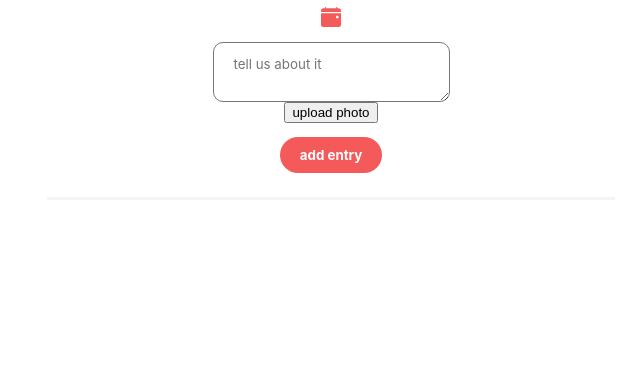
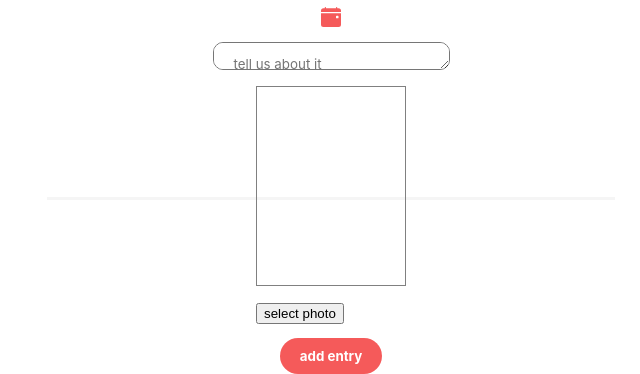
Before and after one commit to skuenzi/travel-journal, a React (Create React App) app: page / in a window 1280 px wide. Shown: the part 859-1233 px from the top of the page, without its empty margins (309-949 px from the left). Before the commit the page ends 1059 px from the top, so only its background shows below. Built offline with nearby package versions, Linux system fonts and the light colour scheme; the HTML template or start-up script is replaced by a standard one.

Commit message:
photo upload complete
photos can now be uploaded and stored in the public folder

```diff
--- a/package.json
+++ b/package.json
@@ -6,6 +6,11 @@
     "@testing-library/jest-dom": "^5.16.1",
     "@testing-library/react": "^12.1.2",
     "@testing-library/user-event": "^13.5.0",
+    "axios": "^0.26.0",
+    "cors": "^2.8.5",
+    "express": "^4.17.3",
+    "multer": "^1.4.4",
+    "nodemon": "^2.0.15",
     "react": "^17.0.2",
     "react-dom": "^17.0.2",
     "react-icons": "^4.3.1",
--- a/src/Components/NewEntryForm/NewEntryForm.js
+++ b/src/Components/NewEntryForm/NewEntryForm.js
@@ -44,21 +44,7 @@ export default function NewEntryForm (props) {
                 className='description-input'
             />
 
-            <button
-                type='button'
-                onClick={handleClick}
-                className='img-upload-btn'
-            >
-                upload photo
-            </button>
-            {/* https://medium.com/web-dev-survey-from-kyoto/how-to-customize-the-file-upload-button-in-react-b3866a5973d8 */}
-            <input
-                type="file"
-                name='imagePath'
-                style={{display: 'none'}}
-                ref={hiddenFileInput}
-                onChange={(e) => props.handleImgUpload(e.target.files[0])}
-            />
+            <FileUploader />
 
             <button
                 type='submit'
--- a/src/Components/NewEntryForm/fileuploader.js
+++ b/src/Components/NewEntryForm/fileuploader.js
@@ -1,33 +1,62 @@
 import {useRef, useState} from 'react'
+import axios from 'axios'
 
-export default function FileUploader (props) {
+export default function FileUploader () {
     const hiddenFileInput = useRef(null)
+    const [selectedFile, setSelectedFile] = useState()
+    const [fileSelected, setFileSelected] = useState(false)
+    const [fileUploaded, setFileUploaded] = useState(false)
+    const [selectedFileName, setSelectedFileName] = useState()
 
-    const onInputChange = (e) => {
-        props.handleChange(e.target.files[0])
+    const handleChange = (e) => {
+        setSelectedFile(e.target.files[0])
+        setFileSelected(true)
+    }
+
+    const handleClick = () => {
+        const data = new FormData()
+        data.append('file', selectedFile)
+
+        axios.post('http://localhost:8000/upload', data)
+        .then(res => {
+            setFileUploaded(true)
+            setSelectedFileName(res.data.filename)
+        })
     }
 
 
-    const handleClick = (e) => {
+    const redirectClick = (e) => { // redirecting from styled button to upload input
         hiddenFileInput.current.click()
     }
 
-    return (
-        <div>
+    const btnType = !fileSelected ? <button
+                type='button'
+                onClick={redirectClick}
+                className='img-upload-btn'
+            >
+                select photo
+            </button> :
             <button
                 type='button'
                 onClick={handleClick}
                 className='img-upload-btn'
             >
-                upload photo
+                upload
             </button>
+
+    return (
+        <div>
+            <div className='photo-upload-space'>
+                {fileUploaded && <img src={`/images/${selectedFileName}`} style={{height: '200px', width:'150px', objectFit: 'cover'}}/>}
+            </div>
+            {btnType}
             {/* https://medium.com/web-dev-survey-from-kyoto/how-to-customize-the-file-upload-button-in-react-b3866a5973d8 */}
             <input
                 type="file"
-                name='imagePath'
+                name='file'
                 style={{display: 'none'}}
                 ref={hiddenFileInput}
-                onChange={onInputChange}
+                onChange={handleChange}
             />
         </div>
 
--- a/src/index.css
+++ b/src/index.css
@@ -128,3 +128,10 @@ header {
   border-radius: 40px;
   margin-top: 1em;
 }
+
+.photo-upload-space {
+  border: 1px solid gray;
+  height: 200px;
+  width: 150px;
+  margin: 1em auto;
+}
```
Also changed, not shown: server.js (added, +36 -0 lines), public/images/climbing.jpg (added), 1 other file (tests, documents, lock files or other folders).
